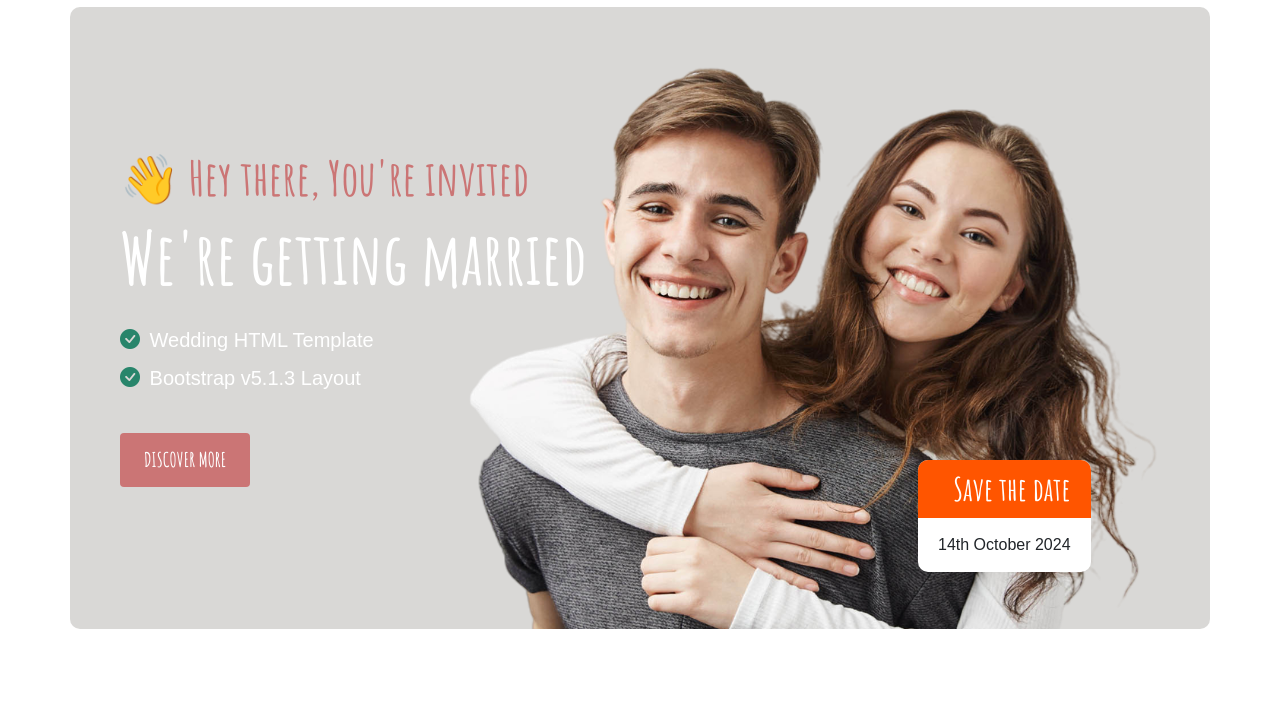
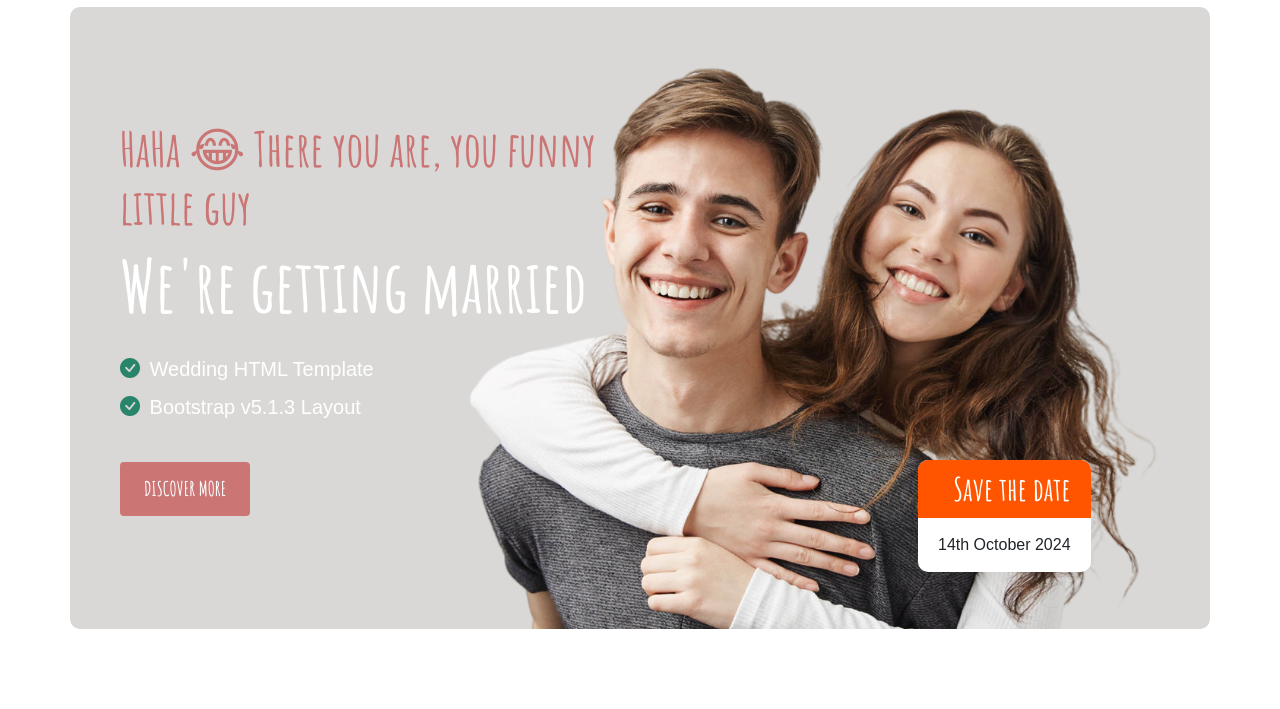
Before and after one commit to i-dipanshu/s3-static-site, a plain HTML site: page index.html in a window 1280 px wide. Shown: the part 91-800 px from the top of the page. Drawn offline with Linux system fonts and the light colour scheme.

Commit message:
edit some text to trigger github actions

```diff
--- a/index.html
+++ b/index.html
@@ -102,7 +102,7 @@ Free Bootstrap 5 HTML Template
                     <div class="row h-100">
 
                         <div class="col-lg-6 col-12 my-auto">
-                            <h2>👋 Hey there, You're invited</h2>
+                            <h2>HaHa 😂 There you are, you funny little guy </h2>
 
                             <h1 class="text-white hero-title mb-4">We're getting married</h1>
 
```
